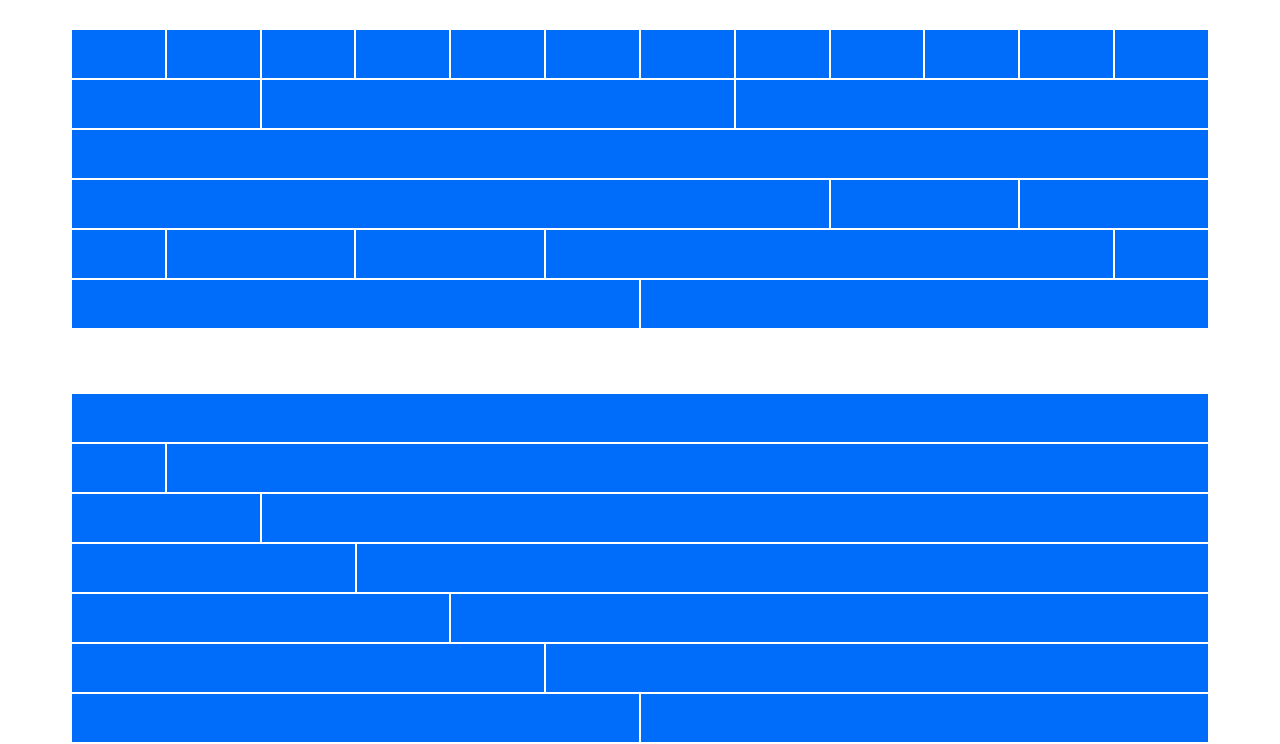
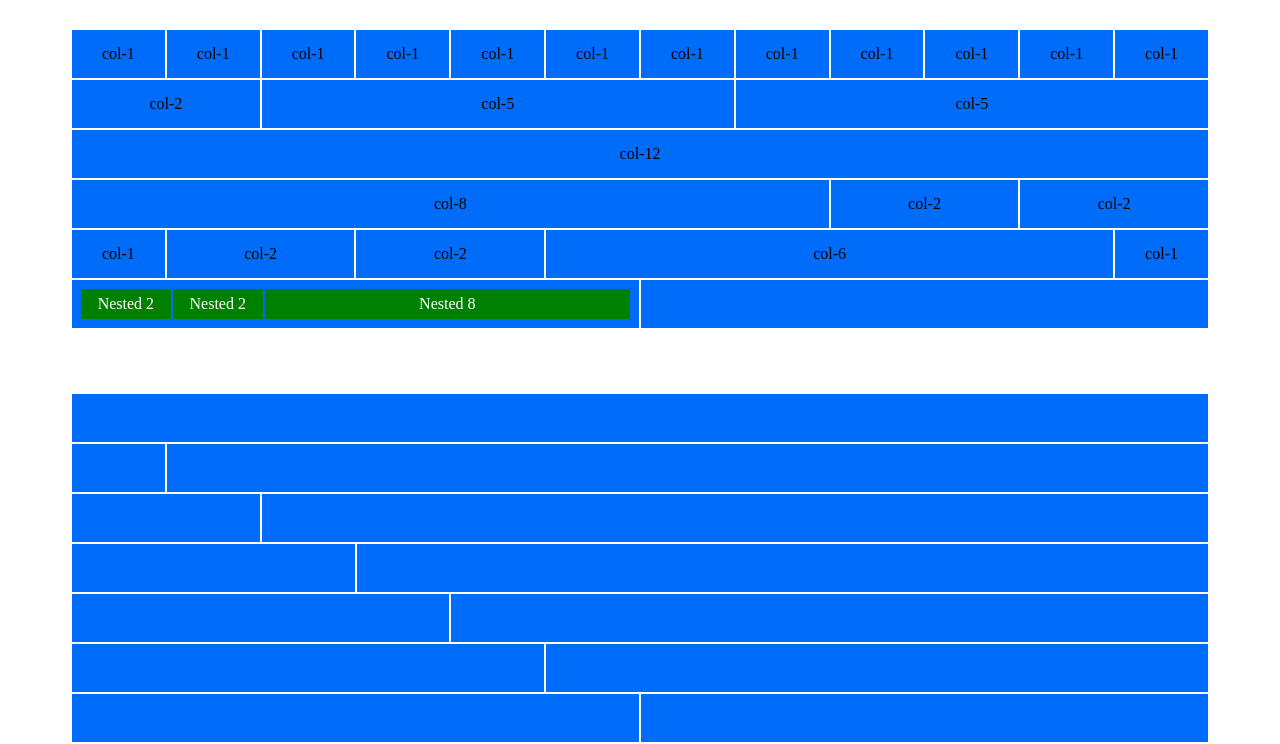
Before and after one commit to gianlucaligori/html-css-12bool, a plain HTML site: page index.html in a window 1280 px wide. Shown: the part 56-800 px from the top of the page. Drawn offline with Linux system fonts and the light colour scheme.

Commit message:
add nested

```diff
--- a/assets/style.css
+++ b/assets/style.css
@@ -11,13 +11,15 @@
     height: 50px;
     border: 1px solid   var(--box-border)
 }
+/************/
+
 
 /* TITLES */
-h1 {
+h1,h2 {
     text-align: center;
     margin: 1rem;
 }
-
+/**********/
 
 .col {
     flex-grow: 1;
@@ -25,3 +27,28 @@ h1 {
     max-width: 100%;
     border: 1px solid var(--box-border);
 }
+
+.contents {
+    height: 100%;
+    display: flex;
+    align-items: center;
+    justify-content: center;
+}
+
+.nest-box {
+    height: 100%;
+    display: flex;
+    align-items: center;
+    padding: .5rem;
+}
+
+.nested-row {
+    height: 100%;
+    color: white;
+    background-color: green;
+    padding: .3rem;
+    display: flex;
+    align-items: center;
+    justify-content: center;
+    border: 1px solid var(--box-color);
+}
--- a/index.html
+++ b/index.html
@@ -16,48 +16,102 @@
     <!-- CONTAINER 1 -->
     <div class="container">
         <div class="row">
-            <div class="col-1"></div>
-            <div class="col-1"></div>
-            <div class="col-1"></div>
-            <div class="col-1"></div>
-            <div class="col-1"></div>
-            <div class="col-1"></div>
-            <div class="col-1"></div>
-            <div class="col-1"></div>
-            <div class="col-1"></div>
-            <div class="col-1"></div>
-            <div class="col-1"></div>
-            <div class="col-1"></div>
+            <div class="col-1">
+                <div class="contents">col-1</div>
+            </div>
+            <div class="col-1">
+                <div class="contents">col-1</div>
+            </div>
+            <div class="col-1">
+                <div class="contents">col-1</div>
+            </div>
+            <div class="col-1">
+                <div class="contents">col-1</div>
+            </div>
+            <div class="col-1">
+                <div class="contents">col-1</div>
+            </div>
+            <div class="col-1">
+                <div class="contents">col-1</div>
+            </div>
+            <div class="col-1">
+                <div class="contents">col-1</div>
+            </div>
+            <div class="col-1">
+                <div class="contents">col-1</div>
+            </div>
+            <div class="col-1">
+                <div class="contents">col-1</div>
+            </div>
+            <div class="col-1">
+                <div class="contents">col-1</div>
+            </div>
+            <div class="col-1">
+                <div class="contents">col-1</div>
+            </div>
+            <div class="col-1">
+                <div class="contents">col-1</div>
+            </div>
         </div>
 
         <div class="row">
-            <div class="col-2"></div>
-            <div class="col-5"></div>
-            <div class="col-5"></div>
+            <div class="col-2">
+                <div class="contents">col-2</div>
+            </div>
+            <div class="col-5">
+                <div class="contents">col-5</div>
+            </div>
+            <div class="col-5">
+                <div class="contents">col-5</div>
+            </div>
+        </div>
+        <div class="row">
+            <div class="col-12">
+                <div class="contents">col-12</div>
+            </div>
         </div>
 
         <div class="row">
-            <div class="col-12"></div>
-        </div>
-
-        <div class="row">
-            <div class="col-8"></div>
-            <div class="col-2"></div>
-            <div class="col-2"></div>
+            <div class="col-8">
+                <div class="contents">col-8</div>
+            </div>
+                <div class="col-2">
+                <div class="contents">col-2</div>
+            </div>
+            <div class="col-2">
+                <div class="contents">col-2</div>
+            </div>
 
         </div>
 
         <div class="row">
-            <div class="col-1"></div>
-            <div class="col-2"></div>
-            <div class="col-2"></div>
-            <div class="col-6"></div>
-            <div class="col-1"></div>
+            <div class="col-1">
+                <div class="contents">col-1</div>
+            </div>
+            <div class="col-2">
+                <div class="contents">col-2</div>
+            </div>
+            <div class="col-2">
+                <div class="contents">col-2</div>
+            </div>
+            <div class="col-6">
+                <div class="contents">col-6</div>
+            </div>
+            <div class="col-1">
+                <div class="contents">col-1</div>
+            </div>
         </div>
 
         <div class="row">
-            <div class="col-6"></div>
-            <div class="col-6"></div>
+            <div class="col-6">
+                <div class="nest-box">
+                    <div class="col-2 nested-row">Nested 2</div>
+                    <div class="col-2 nested-row">Nested 2</div>
+                    <div class="col-8 nested-row">Nested 8</div>
+                </div>
+            </div>
+            <div class="col-6">
+            </div>
         </div>
     </div>
 
@@ -97,6 +151,7 @@
         </div>
     </div>
 
+    <h2>OFFSET</h2>
 
     <div class="container">
         <div class="row">
@@ -142,7 +197,8 @@
         <div class="row">
             <div class="offset-1 col-11"></div>
         </div>
+    </div>
 
-    </div>
+
 </body>
 </html>
```
Also changed, not shown: assets/12bool.css (+4 -17 lines).
